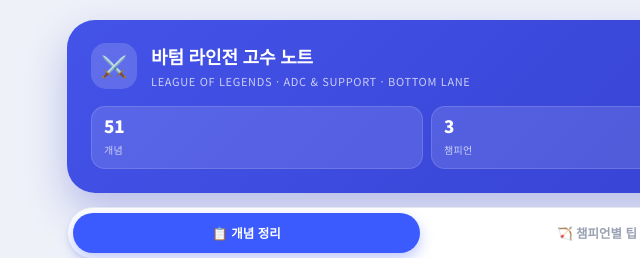
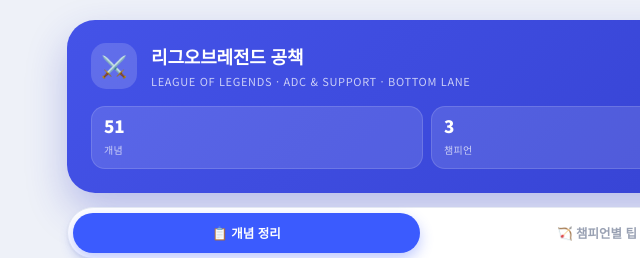
Before and after one commit to Amumu17/lol_guide, a plain HTML site: page index.html in a window 1280 px wide. Shown: the top 258 px of the page, 43-683 px from the left. Drawn offline with Linux system fonts and the light colour scheme.

Commit message:
Update index.html

```diff
--- a/index.html
+++ b/index.html
@@ -388,7 +388,7 @@
       <div class="hero-row">
         <div class="emblem">⚔️</div>
         <div class="header-text">
-          <h1>바텀 라인전 고수 노트</h1>
+          <h1>리그오브레전드 공책</h1>
           <p>League of Legends · ADC &amp; Support · Bottom Lane</p>
         </div>
       </div>
```
